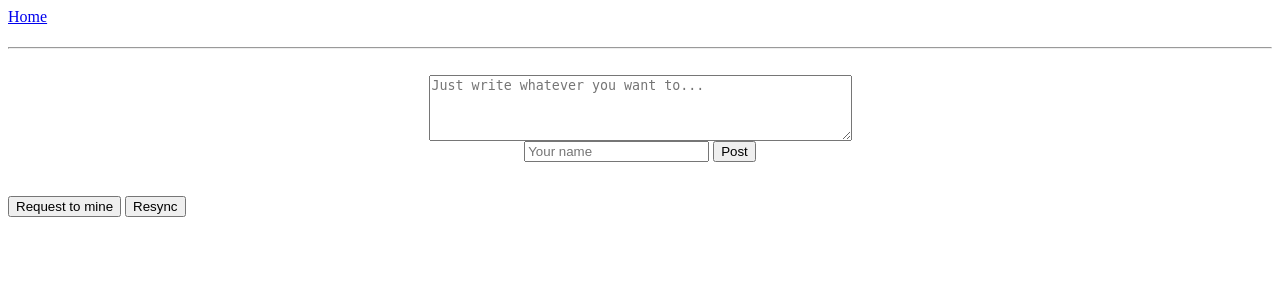
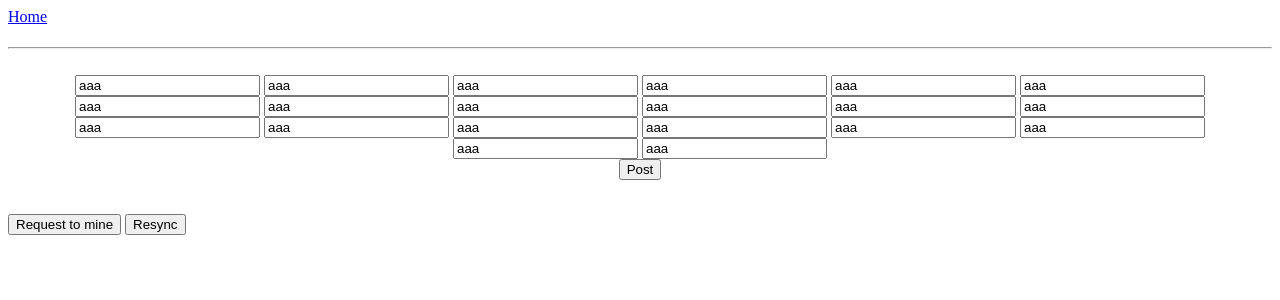
Before and after one commit to satwikkansal/python_blockchain_app, a Flask app: template app/templates/index.html in a window 1280 px wide. Shown: the top 300 px of the page. Run offline with Flask 2, Linux system fonts and the light colour scheme; the template is opened without the code that fills it, so the values that code supplies are empty.

Commit message:
UPDATE: frontend: added visualization of blockchain and form to add transactions, backend: adjusted block encoding (in Block.compute_hash and get_chain) to retrieve data correctly

```diff
--- a/app/templates/index.html
+++ b/app/templates/index.html
@@ -6,9 +6,28 @@
 
     <center>
     <form action="/submit" id="textform" method="post">
-	    <textarea name="content" rows="4" cols="50" placeholder="Just write whatever you want to..."></textarea>
+        <input type="text" name="TRANSACTION" placeholder="TRANSACTION" value='aaa'>
+        <input type="text" name="YEAR" placeholder="YEAR" value='aaa'>
+        <input type="text" name="DAY_OF_WEEK" placeholder="DAY_OF_WEEK" value='aaa'>
+        <input type="text" name="FL_DATE" placeholder="FL_DATE" value='aaa'>
+        <input type="text" name="OP_CARRIER_FL_NUM" placeholder="OP_CARRIER_FL_NUM" value='aaa'>
+        <input type="text" name="OP_CARRIER_AIRLINE_ID" placeholder="OP_CARRIER_AIRLINE_ID" value='aaa'>
+        <input type="text" name="ORIGIN_AIRPORT_ID" placeholder="ORIGIN_AIRPORT_ID" value='aaa'>
+        <input type="text" name="ORIGIN" placeholder="ORIGIN" value='aaa'>
+        <input type="text" name="ORIGIN_CITY_NAME" placeholder="ORIGIN_CITY_NAME" value='aaa'>
+        <input type="text" name="ORIGIN_STATE_NM" placeholder="ORIGIN_STATE_NM" value='aaa'>
+        <input type="text" name="DEST_AIRPORT_ID" placeholder="DEST_AIRPORT_ID" value='aaa'>
+        <input type="text" name="DEST" placeholder="DEST" value='aaa'>
+        <input type="text" name="DEST_CITY_NAME" placeholder="DEST_CITY_NAME" value='aaa'>
+        <input type="text" name="DEST_STATE_NM" placeholder="DEST_STATE_NM" value='aaa'>
+        <input type="text" name="DEP_TIME" placeholder="DEP_TIME" value='aaa'>
+        <input type="text" name="DEP_DELAY" placeholder="DEP_DELAY" value='aaa'>
+        <input type="text" name="ARR_TIME" placeholder="ARR_TIME" value='aaa'>
+        <input type="text" name="ARR_DELAY" placeholder="ARR_DELAY" value='aaa'>
+        <input type="text" name="CANCELLED" placeholder="CANCELLED" value='aaa'>
+        <input type="text" name="AIR_TIME" placeholder="AIR_TIME" value='aaa'>
+
         <br>
-	    <input type="text" name="author" placeholder="Your name">
         <input type="submit" value="Post">
     </form>
     </center>
@@ -22,17 +41,13 @@
 
     {% for post in posts %}
     <div class="post_box">
-	   <div class="post_box-header">
-	      <div class="post_box-options"><button class="option-btn">Reply</button></div>
-	      <div style="background: rgb(0, 97, 146) none repeat scroll 0% 0%; box-shadow: rgb(0, 97, 146) 0px 0px 0px 2px;" class="post_box-avatar">{{post.author[0]}}</div>
-	      <div class="name-header">{{post.author}}</div>
-	      <div class="post_box-subtitle"> Posted at <i>{{readable_time(post.timestamp)}}</i></div>
-	   </div>
-	   <div>
-	      <div class="post_box-body">
-	         <p>{{post.content}}</p>
-	      </div>
-	   </div>
+
+       <ul>
+        {% for field in post %}
+        <li>{{field}}::{{post[field]}}</li>
+        {% endfor %}
+       </ul>
+
     </div>
     {% endfor %}
 
--- a/node_server.py
+++ b/node_server.py
@@ -1,5 +1,7 @@
 from hashlib import sha256
 import json
+from json import JSONEncoder
+
 import time
 
 from flask import Flask, request
@@ -14,7 +16,16 @@ class Transaction:
 
     def __init__(self, transaction):
         self.TRANSACTION_ID = Transaction.id
-        self.__dict__.update(transaction.__dict__)
+
+        #debug
+        print("AAAAAA")
+        print(self.__dict__)
+        print("BBBBBBB")
+        print(transaction)
+        #
+
+
+        self.__dict__.update(transaction)
         Transaction.id += 1
 
 
@@ -30,7 +41,7 @@ class Block:
         """
         A function that return the hash of the block contents.
         """
-        block_string = json.dumps(self.__dict__, sort_keys=True)
+        block_string = json.dumps(self, cls=BlockEncoder, sort_keys=True)
         return sha256(block_string.encode()).hexdigest()
 
     def has_transaction(id):
@@ -42,6 +53,10 @@ class Block:
         else:
             return False
 
+# subclass JSONEncoder
+class BlockEncoder(JSONEncoder):
+        def default(self, o):
+            return o.__dict__
 
 class Blockchain:
     # difficulty of our PoW algorithm
@@ -196,10 +211,41 @@ def new_transaction():
 def get_chain():
     chain_data = []
     for block in blockchain.chain:
-        chain_data.append(block.__dict__)
+
+
+        block_to_add = block.__dict__.copy()
+
+        #debug
+        print("BLOCK BEFORE")
+        print(block_to_add)
+        #
+
+        transactions_dict = []
+        for i in range(0,len(block_to_add["transactions"])):
+            print("POS")
+            print(i)
+            print(block_to_add["transactions"][i].__dict__)
+            transactions_dict.append(block_to_add["transactions"][i].__dict__)
+            #block_to_add["transactions"][i] = block_to_add["transactions"][i].__dict__
+
+        block_to_add["transactions"] = transactions_dict
+
+        #debug
+        print("BLOCK AFTER")
+        print(block_to_add)
+        #
+
+        chain_data.append(block_to_add)
+
+    #debug
+    print("CHAIN_DATA")
+    print(type(chain_data))
+    print(chain_data)
+    #
+
     return json.dumps({"length": len(chain_data),
                        "chain": chain_data,
-                       "peers": list(peers)})
+                       "peers": list(peers)}, cls=BlockEncoder)
 
 # endpoint to return the transactions of a block gived its id.
 # Our application will be using this endpoint to query
```
Also changed, not shown: app/views.py (+40 -4 lines). Lines whose indentation alone changed are shown as unchanged.
